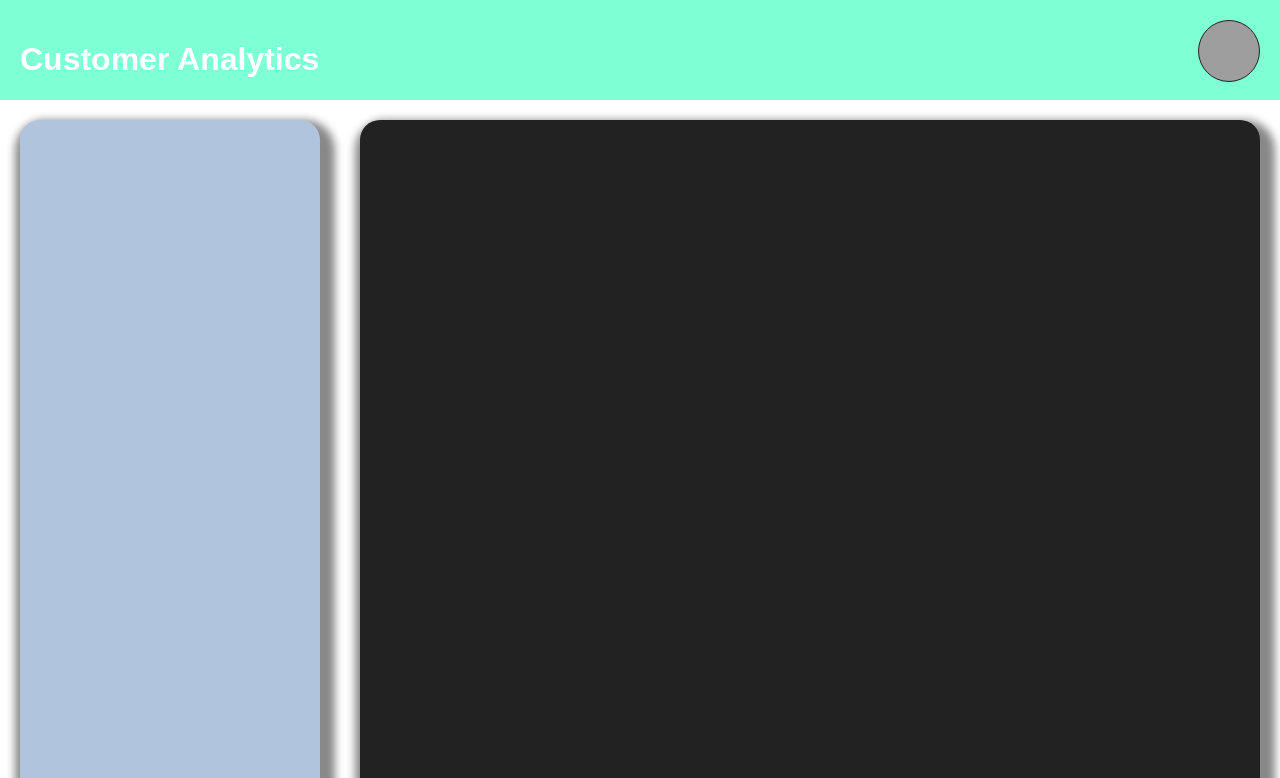
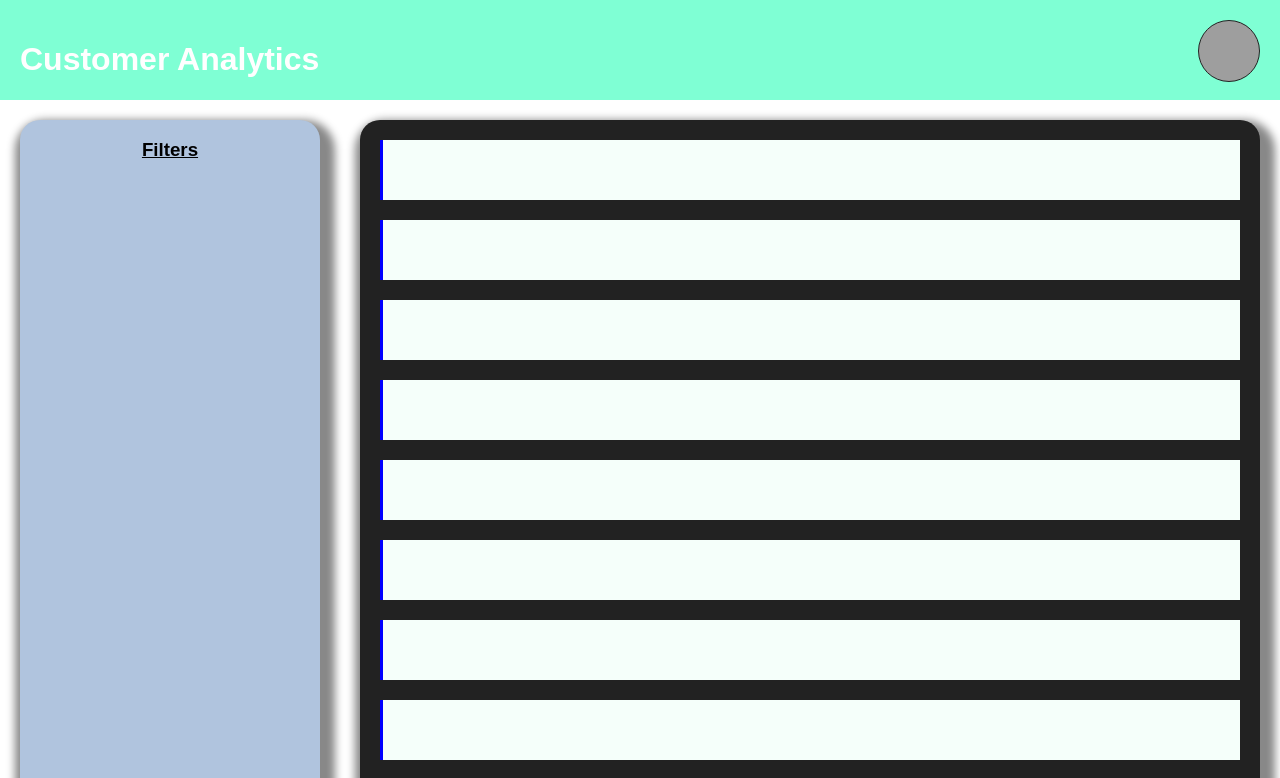
Before and after one commit to Ankcorn/customeranalytics, a React (Create React App) app: page / in a window 1280 px wide. Shown: the top 778 px of the page. Built offline with nearby package versions, Linux system fonts and the light colour scheme; grey boxes are pictures that could not be loaded.

Commit message:
adding hacky table

```diff
--- a/src/App.js
+++ b/src/App.js
@@ -2,6 +2,8 @@ import React, { Component } from 'react';
 import logo from './logo.svg';
 import './App.css';
 import {Header, Table, Filters, User } from './components'
+import { FilterHeader } from './components/filters'
+import { TableRowStyle } from './components/tablerow';
 class App extends Component {
   render() {
     return (
@@ -12,9 +14,11 @@ class App extends Component {
         </Header>
         <div className="content">
         <Filters className="filters">
-
+          <FilterHeader>Filters</FilterHeader>
         </Filters>
-        <Table className="table"/>
+        <Table className="table">
+          {Array(20).fill(null).map(element=><TableRowStyle />)}
+        </Table>
         </div>
       </div>
     );
--- /dev/null
+++ b/src/components/filters.js
@@ -0,0 +1,6 @@
+import React from 'react';
+import styled from 'styled-components';
+
+export const FilterHeader = styled.h3`
+    text-decoration: underline;
+`
--- a/src/components/index.js
+++ b/src/components/index.js
@@ -33,5 +33,6 @@ export const Table = styled.div`
     height: 700px;
     box-shadow: 5px 10px 8px 10px #888888;
     background-color: #222;
+    position: relative;
     z-index: 4;
 `
--- /dev/null
+++ b/src/components/tablerow.js
@@ -0,0 +1,12 @@
+import React from 'react';
+import styled from 'styled-components';
+
+export const TableRowStyle = styled.div`
+    height:40px;
+    position: relative;
+    border-left: solid 3px blue;
+    background-color: MintCream;
+    padding: 10px;
+    margin: 20px;
+    max-width: 100%;
+`
```
